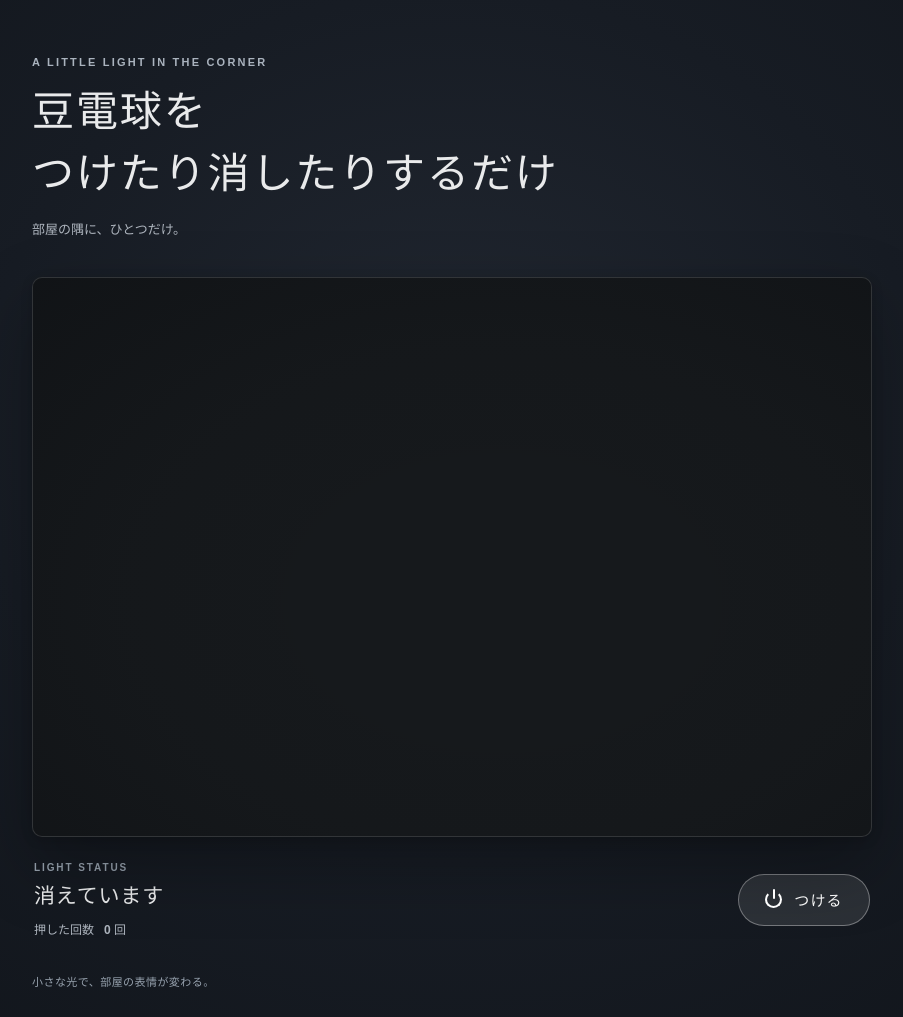
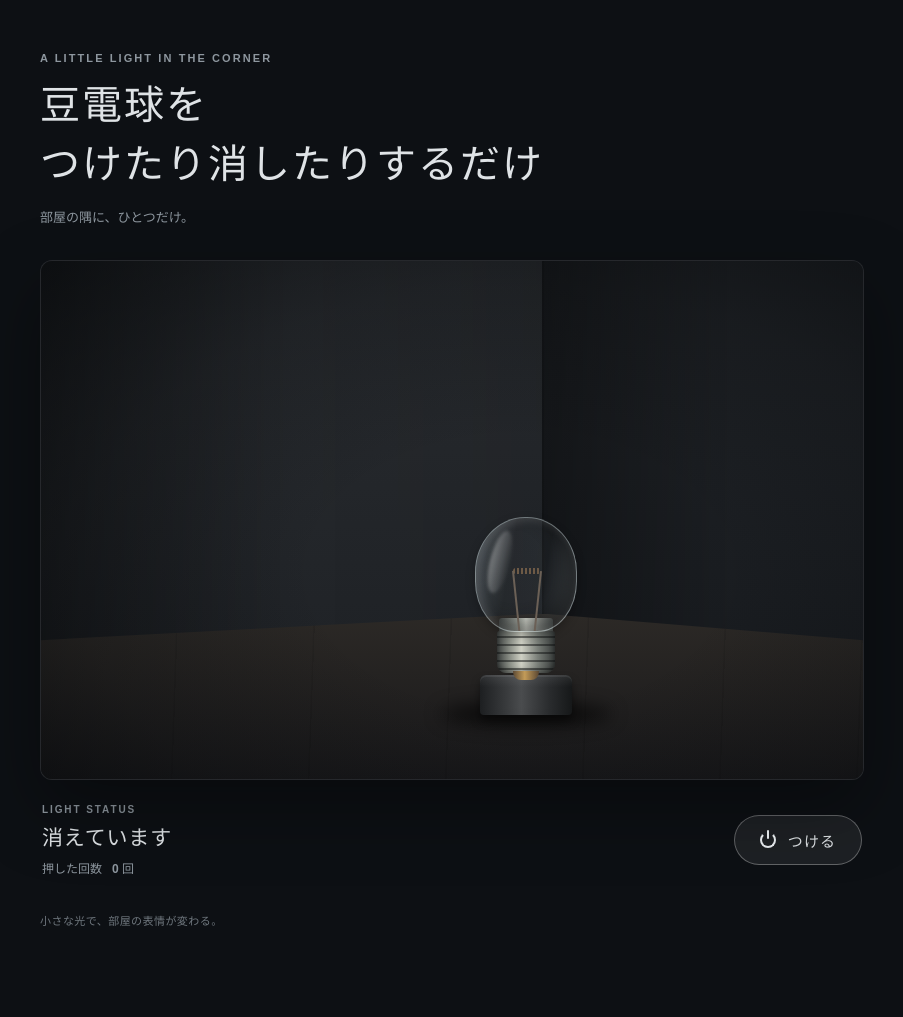
Before and after one commit to d6ftg6487f-ops/salmon, a Flask app: page / in a window 1280 px wide. Shown: the whole page, without its empty margins (188-1091 px from the left). After the commit the page ends 926 px from the top, so only its background shows below. Run offline with Flask 3, Linux system fonts and the light colour scheme; data comes from the database, SQL or seed files in the repository.

Commit message:
Update styles.css

```diff
--- a/static/styles.css
+++ b/static/styles.css
@@ -1,10 +1,6 @@
 :root {
   color-scheme: dark;
-  font-family:
-    "Yu Gothic",
-    "Hiragino Kaku Gothic ProN",
-    Meiryo,
-    sans-serif;
+  font-family: "Yu Gothic", "Hiragino Kaku Gothic ProN", Meiryo, sans-serif;
   font-synthesis: none;
   text-rendering: optimizeLegibility;
   -webkit-font-smoothing: antialiased;
@@ -14,172 +10,392 @@
   box-sizing: border-box;
 }
 
-html {
-  min-width: 280px;
-}
-
 body {
   min-width: 280px;
   min-height: 100vh;
   margin: 0;
-
-  color: #e9eaeb;
-  background:
-    radial-gradient(
-      ellipse at 50% 42%,
-      #222832 0,
-      #171c24 52%,
-      #11151b 100%
-    );
-
-  transition:
-    color 600ms ease,
-    background 600ms ease;
+  background: #0d1014;
+  color: #dfe3e6;
+  transition: color 650ms ease;
 }
 
-/* 点灯時は写真の外側を含む画面全体が暖かくなる */
-body.lights-on {
-  color: #fff6e9;
-  background:
-    radial-gradient(
-      ellipse at 50% 42%,
-      #75604b 0,
-      #493d33 50%,
-      #2c2826 100%
-    );
+/* 点灯時だけ画面全体をうっすら暖かくする */
+body::before {
+  position: fixed;
+  z-index: -1;
+  inset: 0;
+  content: "";
+  pointer-events: none;
+  opacity: 0;
+  background: radial-gradient(ellipse at 55% 55%, #5a4634 0, #2f2720 50%, #1a1715 100%);
+  transition: opacity 650ms ease;
 }
 
+body.lights-on {
+  color: #fbf1e2;
+}
+
+body.lights-on::before {
+  opacity: 1;
+}
+
+/* ── レイアウト ───────────────────────── */
+
 .page {
-  width: min(100%, 920px);
+  width: min(100%, 900px);
   min-height: 100vh;
   margin: 0 auto;
-  padding:
-    clamp(28px, 5vw, 56px)
-    clamp(18px, 4vw, 40px)
-    28px;
-
+  padding: clamp(28px, 5vw, 52px) clamp(18px, 4vw, 38px) 26px;
   display: flex;
   flex-direction: column;
 }
 
 .heading {
-  margin-bottom: clamp(22px, 4vw, 36px);
+  margin-bottom: clamp(22px, 4vw, 34px);
 }
 
-.eyebrow {
-  margin: 0 0 13px;
-  color: #aab3be;
+.eyebrow,
+.readout__caption {
+  margin: 0 0 12px;
+  color: #8e979f;
   font-size: 11px;
   font-weight: 700;
-  letter-spacing: 0.2em;
-
-  transition: color 600ms ease;
-}
-
-body.lights-on .eyebrow {
-  color: #e3c9a4;
+  letter-spacing: 0.19em;
+  transition: color 650ms ease;
 }
 
 h1 {
   margin: 0;
-  font-size: clamp(25px, 4.5vw, 42px);
+  font-size: clamp(25px, 4.5vw, 40px);
   font-weight: 600;
-  letter-spacing: 0.045em;
+  letter-spacing: 0.05em;
   line-height: 1.48;
 }
 
 .description {
-  margin: 14px 0 0;
-  color: #aeb5be;
+  margin: 13px 0 0;
+  color: #8e979f;
   font-size: 13px;
-  line-height: 1.7;
+  transition: color 650ms ease;
+}
 
-  transition: color 600ms ease;
+body.lights-on .eyebrow,
+body.lights-on .readout__caption {
+  color: #d9bd94;
 }
 
 body.lights-on .description {
-  color: #dfcfba;
+  color: #d8c6ae;
 }
 
 .switchboard {
   width: 100%;
 }
 
-/*
- * 室内の写真。
- * 2枚を同じ位置に重ね、点灯画像の透明度だけを変更する。
- */
+/* ── 部屋の隅 ─────────────────────────── */
+
 .scene {
   position: relative;
   width: 100%;
-  aspect-ratio: 3 / 2;
+  height: clamp(380px, 55vw, 520px);
   overflow: hidden;
   isolation: isolate;
-
-  border: 1px solid rgba(255, 255, 255, 0.12);
-  border-radius: 10px;
-  background: #16191c;
-
-  box-shadow:
-    0 28px 70px rgba(0, 0, 0, 0.3),
-    0 3px 12px rgba(0, 0, 0, 0.16);
-
-  transition:
-    border-color 600ms ease,
-    box-shadow 600ms ease;
+  border: 1px solid rgba(255, 255, 255, 0.07);
+  border-radius: 12px;
+  background: #15181c;
+  box-shadow: 0 28px 70px rgba(0, 0, 0, 0.35);
+  transition: border-color 650ms ease, box-shadow 650ms ease;
 }
 
 body.lights-on .scene {
-  border-color: rgba(255, 228, 183, 0.23);
-
+  border-color: rgba(255, 220, 170, 0.18);
   box-shadow:
-    0 30px 75px rgba(23, 15, 9, 0.3),
-    0 0 70px rgba(232, 161, 77, 0.12);
+    0 30px 75px rgba(20, 12, 6, 0.35),
+    0 0 80px rgba(232, 161, 77, 0.12);
 }
 
-.scene__image {
+.scene__left-wall,
+.scene__right-wall,
+.scene__floor,
+.scene__wall-light,
+.scene__floor-light,
+.scene__shadow,
+.scene__vignette {
   position: absolute;
-  inset: 0;
-  display: block;
-  width: 100%;
-  height: 100%;
-
-  object-fit: cover;
-  object-position: center;
+  pointer-events: none;
 }
 
-/* 点灯画像を上に重ねる。消灯中は透明にする */
-.scene__image--on {
-  opacity: 0;
-  transition: opacity 700ms ease;
+/* 正面の壁（左側） */
+.scene__left-wall {
+  inset: 0 39% 0 0;
+  background:
+    linear-gradient(90deg, rgba(0, 0, 0, 0.3), transparent 50%, rgba(0, 0, 0, 0.08)),
+    linear-gradient(180deg, #2a2d31, #1f2226 80%);
 }
 
-.scene.is-on .scene__image--on {
+/* 奥へ折れる壁（右側）。少し暗くして角を作る */
+.scene__right-wall {
+  inset: 0 0 0 61%;
+  border-left: 2px solid rgba(0, 0, 0, 0.4);
+  background:
+    linear-gradient(90deg, rgba(0, 0, 0, 0.32), transparent 60%),
+    linear-gradient(180deg, #202327, #181b1f 80%);
+}
+
+/* 床。壁との境目を角で折り、部屋の隅だけを見せる */
+.scene__floor {
+  z-index: 1;
+  inset: 68% 0 0;
+  clip-path: polygon(0 16%, 61% 0, 100% 16%, 100% 100%, 0 100%);
+  background:
+    repeating-linear-gradient(92deg, transparent 0 135px, rgba(0, 0, 0, 0.09) 136px 137px),
+    linear-gradient(180deg, #2c2926, #18181a);
+}
+
+/* 壁への照り返し */
+.scene__wall-light {
+  z-index: 2;
+  inset: 0;
+  opacity: 0;
+  background:
+    radial-gradient(ellipse 30% 46% at 59% 58%, rgba(255, 205, 128, 0.55), rgba(244, 164, 86, 0.18) 50%, transparent 100%),
+    radial-gradient(ellipse 50% 72% at 72% 55%, rgba(233, 149, 75, 0.16), transparent 75%),
+    radial-gradient(ellipse 60% 80% at 40% 55%, rgba(233, 149, 75, 0.1), transparent 75%);
+  transition: opacity 650ms ease;
+}
+
+/* 床に広がる光 */
+.scene__floor-light {
+  z-index: 2;
+  left: 20%;
+  right: 8%;
+  bottom: -8%;
+  height: 42%;
+  opacity: 0;
+  border-radius: 50%;
+  background: radial-gradient(ellipse at 50% 40%, rgba(255, 206, 132, 0.5), rgba(238, 150, 73, 0.15) 45%, transparent 70%);
+  filter: blur(10px);
+  transition: opacity 650ms ease;
+}
+
+body.lights-on .scene__wall-light,
+body.lights-on .scene__floor-light {
   opacity: 1;
 }
 
-/* 四隅を少し暗くして視線を電球へ寄せる */
+/* 接地影 */
+.scene__shadow {
+  z-index: 3;
+  left: 59%;
+  bottom: calc(12% - 8px);
+  width: 170px;
+  height: 22px;
+  transform: translateX(-50%);
+  border-radius: 50%;
+  background: rgba(0, 0, 0, 0.65);
+  filter: blur(9px);
+}
+
+/* 四隅を落として視線を電球へ集める */
 .scene__vignette {
+  z-index: 6;
+  inset: 0;
+  background: radial-gradient(ellipse at 58% 60%, transparent 30%, rgba(5, 7, 9, 0.25) 65%, rgba(5, 7, 9, 0.7) 100%);
+}
+
+/* ── 豆電球 ───────────────────────────── */
+
+.bulb {
+  position: absolute;
+  z-index: 4;
+  left: 59%;
+  bottom: 12%;
+  width: 120px;
+  height: 200px;
+  transform: translateX(-50%);
+}
+
+.bulb__halo {
+  position: absolute;
+  top: -105px;
+  left: -100px;
+  width: 320px;
+  height: 320px;
+  border-radius: 50%;
+  opacity: 0;
+  background: radial-gradient(circle, rgba(255, 234, 175, 0.5) 0, rgba(255, 196, 107, 0.16) 32%, transparent 68%);
+  transition: opacity 650ms ease;
+}
+
+.bulb.is-on .bulb__halo {
+  opacity: 1;
+}
+
+/* ガラス球 */
+.bulb__glass {
+  position: absolute;
+  z-index: 3;
+  top: 0;
+  left: 9px;
+  width: 102px;
+  height: 115px;
+  overflow: hidden;
+  border: 1px solid rgba(200, 212, 216, 0.45);
+  border-radius: 49% 49% 39% 39% / 48% 48% 44% 44%;
+  background:
+    linear-gradient(100deg,
+      rgba(190, 210, 220, 0.22) 0,
+      rgba(200, 218, 224, 0.04) 35%,
+      rgba(180, 200, 210, 0.06) 66%,
+      rgba(215, 226, 230, 0.26) 100%);
+  box-shadow:
+    inset 4px 2px 10px rgba(255, 255, 255, 0.14),
+    inset -10px -8px 18px rgba(0, 0, 0, 0.4),
+    0 4px 10px rgba(0, 0, 0, 0.25);
+  transition: background 650ms ease, box-shadow 650ms ease, border-color 650ms ease;
+}
+
+/* ガラス表面のハイライト */
+.bulb__shine {
+  position: absolute;
+  z-index: 2;
+  top: 12px;
+  left: 14px;
+  width: 20px;
+  height: 64px;
+  border-radius: 50%;
+  transform: rotate(14deg);
+  background: linear-gradient(90deg, rgba(255, 255, 255, 0.32), rgba(255, 255, 255, 0.02));
+  filter: blur(1.5px);
+}
+
+/* フィラメント（コイル＋支持線） */
+.bulb__filament {
   position: absolute;
   z-index: 1;
-  inset: 0;
-  pointer-events: none;
+  top: 50px;
+  left: 37px;
+  width: 28px;
+  height: 6px;
+  border-radius: 3px;
+  background: repeating-linear-gradient(90deg, #6e5a46 0 2px, transparent 2px 4px);
+  transition: filter 500ms ease;
+}
 
+.bulb__filament::before,
+.bulb__filament::after {
+  position: absolute;
+  top: 3px;
+  width: 1.5px;
+  height: 64px;
+  content: "";
+  background: #6b6056;
+}
+
+.bulb__filament::before {
+  left: -1px;
+  transform: rotate(-6deg);
+  transform-origin: top;
+}
+
+.bulb__filament::after {
+  right: -1px;
+  transform: rotate(6deg);
+  transform-origin: top;
+}
+
+/* 口金 */
+.bulb__neck {
+  position: absolute;
+  z-index: 2;
+  top: 101px;
+  left: 33px;
+  width: 54px;
+  height: 16px;
+  border-radius: 3px 3px 0 0;
+  background: linear-gradient(90deg, #3e4241, #a9ada4 40%, #d0d2c8 50%, #4a4e4c);
+}
+
+.bulb__base {
+  position: absolute;
+  z-index: 2;
+  top: 114px;
+  left: 31px;
+  width: 58px;
+  height: 42px;
+  border-radius: 3px 3px 9px 9px;
   background:
-    radial-gradient(
-      ellipse at 56% 58%,
-      transparent 25%,
-      rgba(8, 10, 13, 0.08) 57%,
-      rgba(8, 10, 13, 0.38) 100%
-    );
+    repeating-linear-gradient(to bottom, transparent 0 5px, rgba(15, 17, 17, 0.5) 5px 7px, transparent 7px 8px),
+    linear-gradient(90deg, #3b3f3e 0%, #8a8e86 22%, #cfd0c4 42%, #7a7f79 70%, #343837 100%);
+  box-shadow: inset 0 -3px 5px rgba(0, 0, 0, 0.35);
 }
+
+.bulb__contact {
+  position: absolute;
+  z-index: 2;
+  top: 154px;
+  left: 47px;
+  width: 26px;
+  height: 9px;
+  border-radius: 0 0 8px 8px;
+  background: linear-gradient(90deg, #5c4a35, #c39b58 45%, #5a4733);
+}
+
+/* 小さなソケット台 */
+.bulb__socket {
+  position: absolute;
+  z-index: 1;
+  top: 158px;
+  left: 14px;
+  width: 92px;
+  height: 40px;
+  border-radius: 6px 6px 4px 4px;
+  background:
+    linear-gradient(180deg, rgba(255, 255, 255, 0.08), transparent 30%),
+    linear-gradient(90deg, #1d1f21 0%, #3a3c3e 30%, #4a4c4e 45%, #2a2c2e 75%, #161819 100%);
+  box-shadow:
+    inset 0 2px 0 rgba(255, 255, 255, 0.07),
+    0 6px 10px rgba(0, 0, 0, 0.45);
+}
+
+/* ── 点灯状態 ─────────────────────────── */
+
+.bulb.is-on .bulb__glass {
+  border-color: rgba(255, 232, 180, 0.85);
+  background: radial-gradient(ellipse at 50% 46%,
+    rgba(255, 253, 225, 0.98) 0,
+    rgba(255, 228, 160, 0.86) 30%,
+    rgba(255, 190, 105, 0.6) 65%,
+    rgba(255, 228, 185, 0.38) 100%);
+  box-shadow:
+    inset 4px 2px 12px rgba(255, 255, 255, 0.8),
+    inset -8px -8px 16px rgba(196, 113, 40, 0.2),
+    0 0 22px rgba(255, 214, 135, 0.9),
+    0 0 60px rgba(255, 190, 95, 0.5);
+}
+
+.bulb.is-on .bulb__filament {
+  background: repeating-linear-gradient(90deg, #fffbe0 0 2px, rgba(255, 240, 180, 0.4) 2px 4px);
+  filter: drop-shadow(0 0 6px #fff1b0) drop-shadow(0 0 2px #fff);
+}
+
+.bulb.is-on .bulb__neck,
+.bulb.is-on .bulb__base {
+  filter: brightness(1.18) sepia(0.25);
+}
+
+.bulb.is-on .bulb__socket {
+  filter: brightness(1.35) sepia(0.3);
+}
+
+/* ── 操作部分 ─────────────────────────── */
 
 .controls {
   display: flex;
   align-items: center;
   justify-content: space-between;
   gap: 20px;
-  padding: 25px 2px 0;
+  padding: 24px 2px 0;
 }
 
 .readout {
@@ -187,21 +403,11 @@
 }
 
 .readout__caption {
-  margin: 0 0 6px;
-  color: #97a2ae;
+  margin-bottom: 6px;
   font-size: 10px;
-  font-weight: 700;
-  letter-spacing: 0.19em;
-
-  transition: color 600ms ease;
-}
-
-body.lights-on .readout__caption {
-  color: #d2b994;
 }
 
 .status {
-  min-height: 1.5em;
   margin: 0;
   font-size: clamp(17px, 2.5vw, 21px);
   font-weight: 700;
@@ -209,21 +415,19 @@
 }
 
 .counter {
-  margin: 9px 0 0;
-  color: #aeb5be;
+  margin: 8px 0 0;
+  color: #8e979f;
   font-size: 12px;
-
-  transition: color 600ms ease;
+  transition: color 650ms ease;
 }
 
 body.lights-on .counter {
-  color: #dfcfba;
+  color: #d8c6ae;
 }
 
 .counter span {
   display: inline-block;
   min-width: 2ch;
-  color: inherit;
   font-variant-numeric: tabular-nums;
   font-weight: 700;
   text-align: right;
@@ -235,33 +439,24 @@
   align-items: center;
   justify-content: center;
   gap: 12px;
-
-  min-width: 132px;
-  min-height: 52px;
+  min-width: 128px;
+  min-height: 50px;
   padding: 12px 22px;
-
-  border: 1px solid rgba(255, 255, 255, 0.35);
+  border: 1px solid rgba(255, 255, 255, 0.3);
   border-radius: 999px;
-
-  background: rgba(255, 255, 255, 0.1);
-  color: #fff;
+  background: rgba(255, 255, 255, 0.07);
+  color: inherit;
   font: inherit;
   font-size: 15px;
   font-weight: 700;
   letter-spacing: 0.08em;
-
   cursor: pointer;
-
-  transition:
-    transform 180ms ease,
-    background 180ms ease,
-    border-color 180ms ease,
-    opacity 180ms ease;
+  transition: transform 180ms ease, background 180ms ease, border-color 180ms ease, opacity 180ms ease;
 }
 
 .toggle:hover:not(:disabled) {
   transform: translateY(-2px);
-  background: rgba(255, 255, 255, 0.19);
+  background: rgba(255, 255, 255, 0.15);
 }
 
 .toggle:active:not(:disabled) {
@@ -269,7 +464,7 @@
 }
 
 .toggle:focus-visible {
-  outline: 3px solid #ffdc9b;
+  outline: 3px solid #ffd98f;
   outline-offset: 4px;
 }
 
@@ -279,43 +474,40 @@
 }
 
 body.lights-on .toggle {
-  border-color: rgba(255, 233, 197, 0.58);
-  background: rgba(255, 230, 189, 0.13);
+  border-color: rgba(255, 230, 190, 0.55);
+  background: rgba(255, 225, 180, 0.12);
 }
 
 body.lights-on .toggle:hover:not(:disabled) {
-  background: rgba(255, 230, 189, 0.23);
+  background: rgba(255, 225, 180, 0.22);
 }
 
-/* 小さな電源マーク */
+/* 電源マーク */
 .toggle__icon {
   position: relative;
-  width: 17px;
-  height: 17px;
   flex: none;
-
+  width: 16px;
+  height: 16px;
   border: 2px solid currentColor;
   border-top-color: transparent;
   border-radius: 50%;
 }
 
 .toggle__icon::before {
-  content: "";
   position: absolute;
   top: -4px;
   left: 50%;
-
   width: 2px;
-  height: 10px;
-
+  height: 9px;
+  content: "";
   transform: translateX(-50%);
   border-radius: 2px;
   background: currentColor;
 }
 
 .error {
-  margin: 18px 2px 0;
-  color: #ffb9ad;
+  margin: 16px 2px 0;
+  color: #ffb4a6;
   font-size: 13px;
   line-height: 1.6;
 }
@@ -327,38 +519,34 @@
 .footer {
   margin-top: auto;
   padding-top: 36px;
-  color: #97a2ae;
+  color: #6f777e;
   font-size: 11px;
   letter-spacing: 0.04em;
-
-  transition: color 600ms ease;
+  transition: color 650ms ease;
 }
 
 body.lights-on .footer {
-  color: #cebda7;
+  color: #bfae97;
 }
+
+/* ── スマホ ───────────────────────────── */
 
 @media (max-width: 540px) {
   .scene {
-    /* スマホでは少し縦長にして、電球を見やすくする */
-    aspect-ratio: 4 / 5;
+    height: 400px;
   }
 
-  .scene__image {
-    /*
-     * 画像を中央で切り抜く。
-     * 電球を左右どちらかに寄せた画像なら、
-     * object-position を画像に合わせて調整する。
-     */
-    object-position: center;
+  .bulb {
+    transform: translateX(-50%) scale(0.85);
+    transform-origin: bottom center;
   }
 
   .controls {
-    padding-top: 21px;
+    padding-top: 20px;
   }
 
   .toggle {
-    min-width: 112px;
+    min-width: 110px;
     padding-inline: 16px;
   }
 }
@@ -367,7 +555,6 @@
   *,
   *::before,
   *::after {
-    scroll-behavior: auto !important;
     transition-duration: 0.01ms !important;
   }
 }
```
